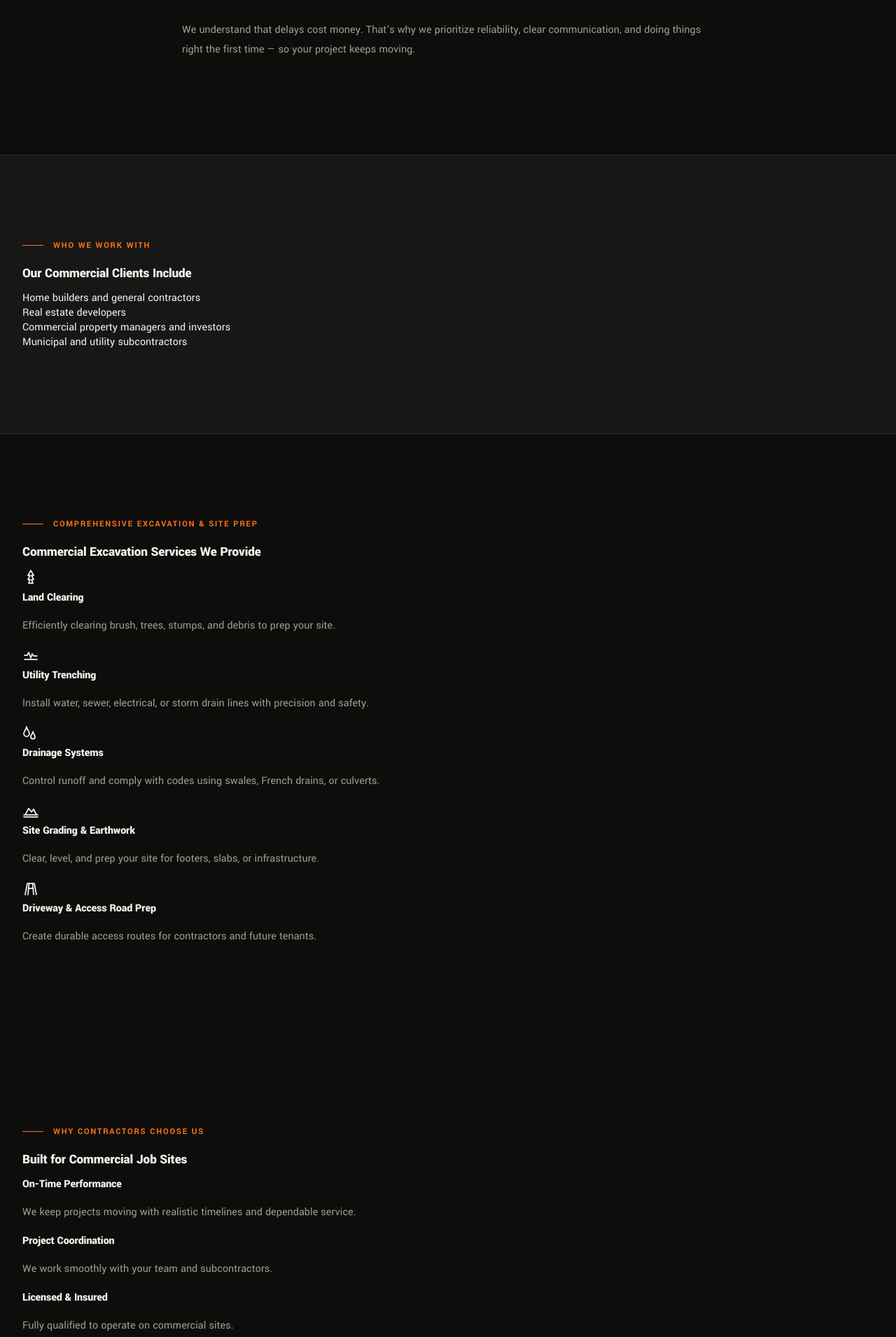
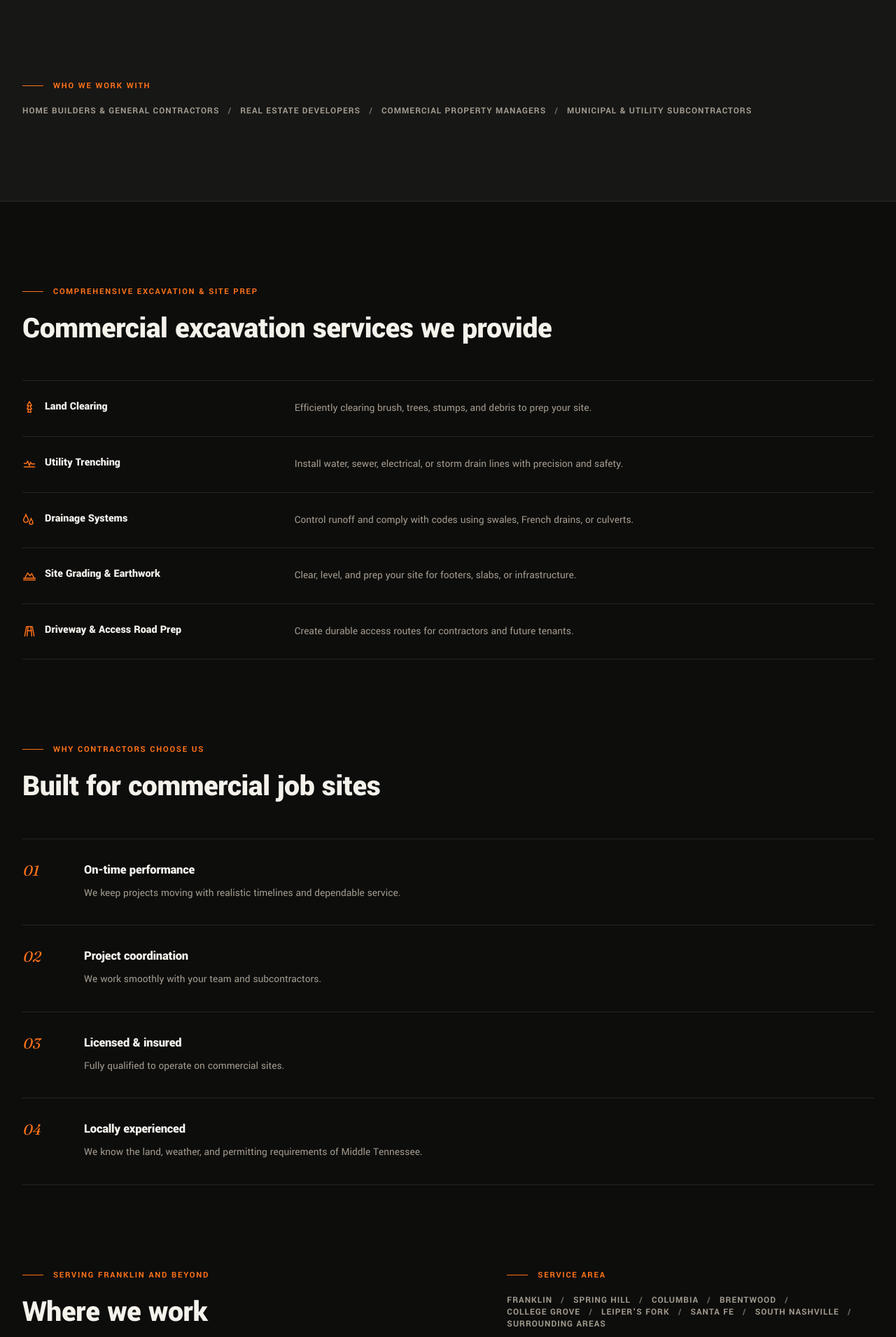
Before and after one commit to brandonfxadmin/franklin-excavation-leads, a Next.js app: page /commercial in a window 1280 px wide. Shown: the part 887-2797 px from the top of the page at 70% size. Built offline with nearby package versions, Linux system fonts and the light colour scheme.

Commit message:
Redesign: rebuild Commercial Excavation page

```diff
--- a/app/commercial/page.tsx
+++ b/app/commercial/page.tsx
@@ -47,28 +47,28 @@ const SERVICES_OFFERED = [
 
 const WHY_CONTRACTORS = [
   {
-    title: "On-Time Performance",
+    title: "On-time performance",
     desc: "We keep projects moving with realistic timelines and dependable service.",
   },
   {
-    title: "Project Coordination",
+    title: "Project coordination",
     desc: "We work smoothly with your team and subcontractors.",
   },
   {
-    title: "Licensed & Insured",
+    title: "Licensed & insured",
     desc: "Fully qualified to operate on commercial sites.",
   },
   {
-    title: "Locally Experienced",
+    title: "Locally experienced",
     desc: "We know the land, weather, and permitting requirements of Middle Tennessee.",
   },
 ];
 
 const CLIENTS = [
-  "Home builders and general contractors",
-  "Real estate developers",
-  "Commercial property managers and investors",
-  "Municipal and utility subcontractors",
+  "Home Builders & General Contractors",
+  "Real Estate Developers",
+  "Commercial Property Managers",
+  "Municipal & Utility Subcontractors",
 ];
 
 export default function CommercialPage() {
@@ -78,25 +78,24 @@ export default function CommercialPage() {
       <main>
         <PageHero
           kicker="Commercial Excavation in Franklin, TN"
-          title="Reliable Site Work for Builders, Contractors & Developers"
+          title={<>Reliable site work for builders, contractors &amp; <em>developers</em></>}
           subtitle="Efficient excavation solutions to keep your project on track."
           image="/images/crane-commercial.jpg"
         />
 
-        <section className="section">
+        <section className="section" style={{ paddingBottom: 0 }}>
           <div className="section-inner narrow">
             <p className="lede">
               Franklin Excavation provides dependable excavation services for
               small-to-mid scale commercial projects across Middle Tennessee.
+            </p>
+            <p style={{ marginTop: 28 }}>
               Whether you&apos;re prepping a site for construction, managing
               utilities for a development, or need large-scale grading and
               drainage solutions, we bring the experience and equipment to get the
-              job done right.
-            </p>
-            <p>
-              We understand that delays cost money. That&apos;s why we prioritize
-              reliability, clear communication, and doing things right the first
-              time — so your project keeps moving.
+              job done right. We understand that delays cost money. That&apos;s why
+              we prioritize reliability, clear communication, and doing things
+              right the first time — so your project keeps moving.
             </p>
           </div>
         </section>
@@ -104,73 +103,83 @@ export default function CommercialPage() {
         <section className="section commercial-clients-section">
           <div className="section-inner">
             <span className="section-kicker">Who We Work With</span>
-            <h2>Our Commercial Clients Include</h2>
-            <div className="clients-grid">
+            <div className="slash-list" style={{ marginTop: 8 }}>
               {CLIENTS.map((c) => (
-                <div className="clients-card" key={c}>
+                <span className="slash-list-item" key={c}>
                   {c}
+                </span>
+              ))}
+            </div>
+          </div>
+        </section>
+
+        <section className="section">
+          <div className="section-inner">
+            <span className="section-kicker">Comprehensive Excavation &amp; Site Prep</span>
+            <h2 className="section-title" style={{ marginBottom: 48 }}>
+              Commercial excavation services we provide
+            </h2>
+            <div className="spec-list">
+              {SERVICES_OFFERED.map((s) => (
+                <div className="spec-item" key={s.title}>
+                  <span className="spec-item-title">
+                    <s.icon className="spec-item-icon" />
+                    {s.title}
+                  </span>
+                  <p className="spec-item-desc">{s.desc}</p>
                 </div>
               ))}
             </div>
           </div>
         </section>
 
-        <section className="section commercial-services-section">
+        <section className="section" style={{ paddingTop: 0 }}>
           <div className="section-inner">
-            <span className="section-kicker">Comprehensive Excavation &amp; Site Prep</span>
-            <h2>Commercial Excavation Services We Provide</h2>
-            <div className="offer-grid offer-grid-icons">
-              {SERVICES_OFFERED.map((s) => (
-                <div className="offer-card" key={s.title}>
-                  <s.icon className="offer-card-icon" />
-                  <h3>{s.title}</h3>
-                  <p>{s.desc}</p>
+            <span className="section-kicker">Why Contractors Choose Us</span>
+            <h2 className="section-title" style={{ marginBottom: 48 }}>
+              Built for commercial job sites
+            </h2>
+            <div className="numbered-list">
+              {WHY_CONTRACTORS.map((p, i) => (
+                <div className="numbered-item" key={p.title}>
+                  <span className="numbered-index">{String(i + 1).padStart(2, "0")}</span>
+                  <div>
+                    <h3 className="numbered-title">{p.title}</h3>
+                    <p className="numbered-desc">{p.desc}</p>
+                  </div>
                 </div>
               ))}
             </div>
           </div>
         </section>
 
-        <section className="section pillars-section">
-          <div className="section-inner">
-            <span className="section-kicker">Why Contractors Choose Us</span>
-            <h2>Built for Commercial Job Sites</h2>
-            <div className="pillars-grid">
-              {WHY_CONTRACTORS.map((p) => (
-                <div className="pillar-card" key={p.title}>
-                  <h3>{p.title}</h3>
-                  <p>{p.desc}</p>
-                </div>
-              ))}
-            </div>
-          </div>
-        </section>
-
-        <section className="section who-we-serve-section">
+        <section className="section" style={{ paddingTop: 0 }}>
           <div className="section-inner who-grid">
             <div>
               <span className="section-kicker">Serving Franklin and Beyond</span>
-              <h2>Where We Work</h2>
+              <h2 className="section-title">Where we work</h2>
               <p>
                 We take on commercial excavation projects throughout Franklin and
                 the surrounding Middle Tennessee area, working alongside builders,
                 developers, and municipal subcontractors.
               </p>
             </div>
-            <div className="service-area-card">
-              <h3>Service Area</h3>
-              <ul className="service-area-list">
+            <div>
+              <span className="section-kicker">Service Area</span>
+              <div className="slash-list">
                 {SERVICE_AREA.map((area) => (
-                  <li key={area}>{area}</li>
+                  <span className="slash-list-item" key={area}>
+                    {area}
+                  </span>
                 ))}
-                <li>Surrounding Areas</li>
-              </ul>
+                <span className="slash-list-item">Surrounding Areas</span>
+              </div>
             </div>
           </div>
         </section>
 
         <CTASection
-          title="Let's Talk Commercial Site Work"
+          title={<>Let&apos;s talk commercial <em>site work</em></>}
           body="If you need a reliable excavation partner who respects your timeline, budget, and jobsite standards, let's connect. We'll provide a competitive quote and clear plan tailored to your scope."
         />
       </main>
```
